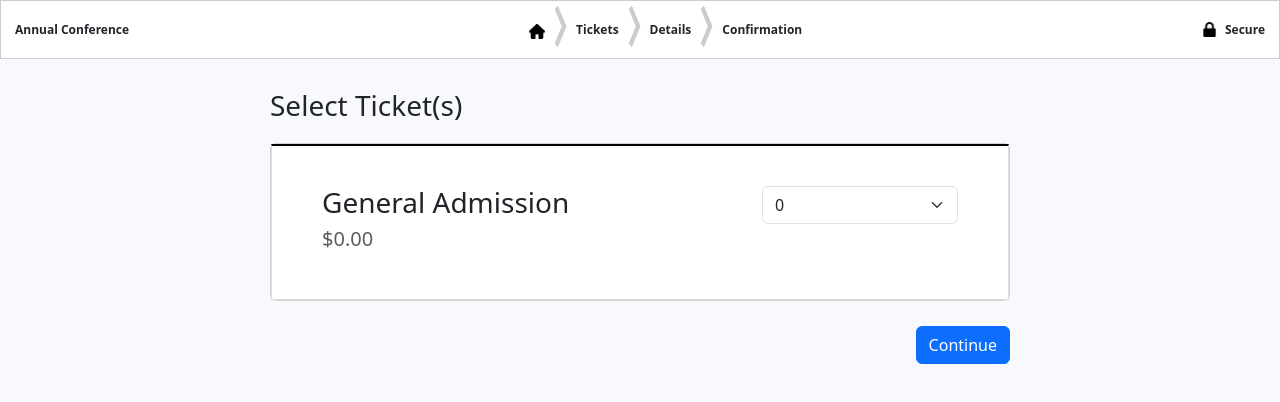
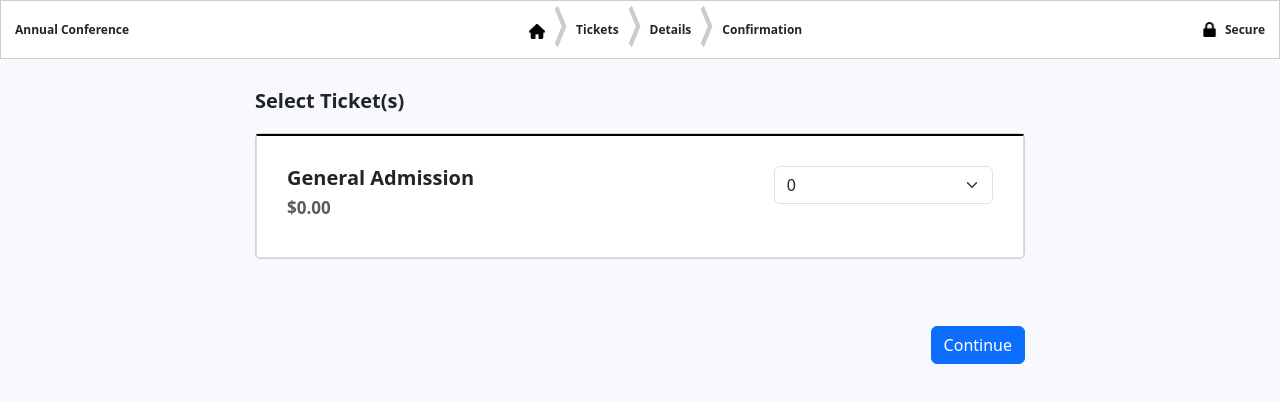
Before and after one commit to BriceWidger/event-planner, a React (Create React App) app: page /tickets in a window 1280 px wide. Shown: the top 402 px of the page. Built offline with nearby package versions, Linux system fonts and the light colour scheme.

Commit message:
ticketspage rwd modifications

```diff
--- a/src/components/checkOutHeader/CheckoutHeader.css
+++ b/src/components/checkOutHeader/CheckoutHeader.css
@@ -1,5 +1,4 @@
 /* CheckoutHeader.css */
-
 
 @media (max-width: 992px) {
   .annual-conference-container {
@@ -9,3 +8,11 @@
     display: none !important;
   }
 }
+
+@media (max-width: 575px) {
+  .select-tickets-container {
+    width: 100%;
+    margin: 30px auto 0;
+    padding: 0 15px;
+  }
+}
--- a/src/components/ticketspage/SelectTickets.jsx
+++ b/src/components/ticketspage/SelectTickets.jsx
@@ -27,21 +27,26 @@ const SelectTickets = () => {
     <div
       className="container select-tickets-container"
       style={{
-        width: "770px",
+        maxWidth: "800px",
         height: "274.667px",
         padding: "0 15px",
         margin: "30px auto 0",
         position: "relative",
+        "@media (max-width: 575px)": {
+          width: "100%",
+          margin: "30px auto 0",
+          padding: "0 15px",
+        },
       }}
     >
       <div style={{ marginBottom: "20px" }}>
-        <h3>Select Ticket(s)</h3>
+        <h3 style={{ fontSize: "20px", fontWeight: 600 }}>Select Ticket(s)</h3>
       </div>
       <div className="card" style={{ backgroundColor: "white", flex: 1 }}>
         <div
           className="card-body"
           style={{
-            padding: "40px 50px",
+            padding: "30px",
             border: "0.566667px solid #ddd",
             borderTopWidth: "2.83333px",
             borderTopColor: "black",
@@ -49,8 +54,21 @@ const SelectTickets = () => {
         >
           <div className="row">
             <div className="col-md-8">
-              <h3>General Admission</h3>
-              <h5 className="text-muted">$0.00</h5>
+              <h3
+                style={{
+                  fontSize: "20px",
+                  fontWeight: 600,
+                  wordBreak: "break-word",
+                }}
+              >
+                General Admission
+              </h3>
+              <h5
+                className="text-muted"
+                style={{ fontSize: "17px", fontWeight: 700 }}
+              >
+                $0.00
+              </h5>
               <div className="ticket-description"></div>
             </div>
             <div className="col-md-4">
```
